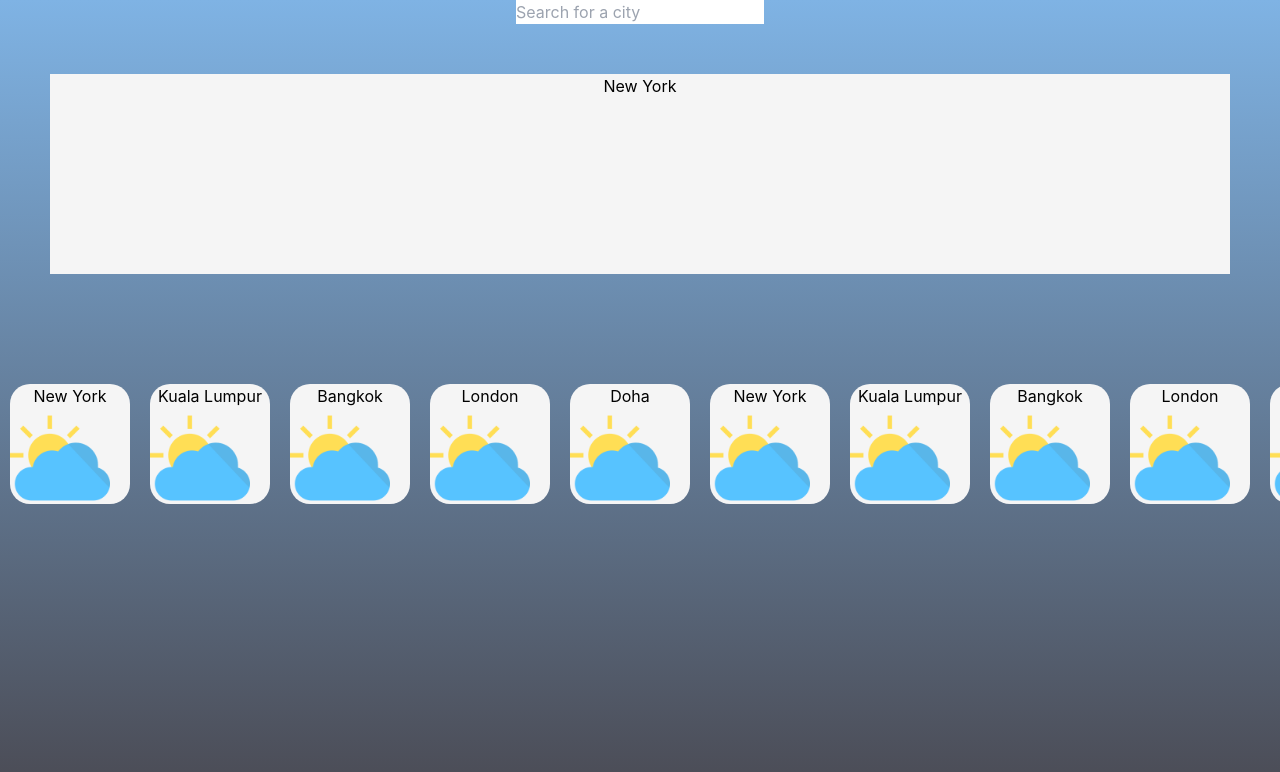
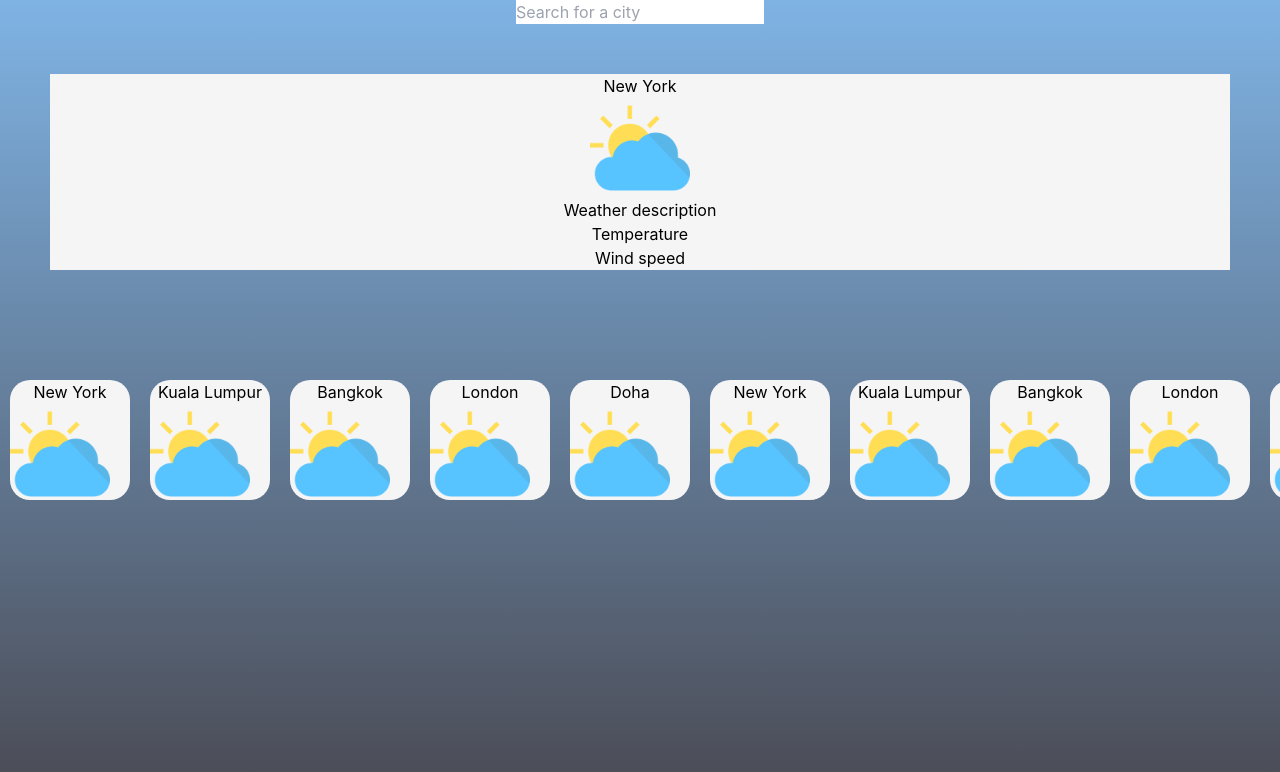
Before and after one commit to AdamAzuddin/weather-app-react, a React (Create React App) app in the folder my-weather/: page / in a window 1280 px wide. Shown: the top 772 px of the page. Built offline with nearby package versions, Linux system fonts and the light colour scheme.

Commit message:
Styled weather component

```diff
--- a/my-weather/src/components/Searchbar.js
+++ b/my-weather/src/components/Searchbar.js
@@ -90,7 +90,7 @@ const SearchBar = ({ onLocationSelect }) => {
           {suggestions.map((city) => (
             <li
               key={city}
-              style={{ backgroundColor: "whitesmoke", cursor: "pointer" }}
+              style={{ backgroundColor: "whitesmoke", cursor: "pointer", border:"black" }}
               onClick={() => handleSelect(city)}
             >
               {city}
--- a/my-weather/src/components/Weather.js
+++ b/my-weather/src/components/Weather.js
@@ -1,14 +1,25 @@
-import React from 'react'
-import sunny from './sunny.png'
+import React from "react";
+import sunny from "./sunny.png";
 
-const Weather = ({name}) => {
+const Weather = ({ name }) => {
   return (
-    <div style={{ backgroundColor: 'whitesmoke', height: '200px', width:'300', margin: '50px'}}>
-       <h1>
-        {name}
-       </h1>
+    <div
+      style={{
+        backgroundColor: "whitesmoke",
+        margin: "50px",
+        display: "flex",
+        flexDirection: "column",
+        alignItems: "center",
+        justifyContent: "center",
+      }}
+    >
+      <h1>{name}</h1>
+      <img src={sunny} alt="Sunny" style={{ width: "100px" }} />
+      <h2>Weather description</h2>
+      <h2>Temperature</h2>
+      <h2>Wind speed</h2>
     </div>
-  )
-}
+  );
+};
 
-export default Weather
+export default Weather;
```
